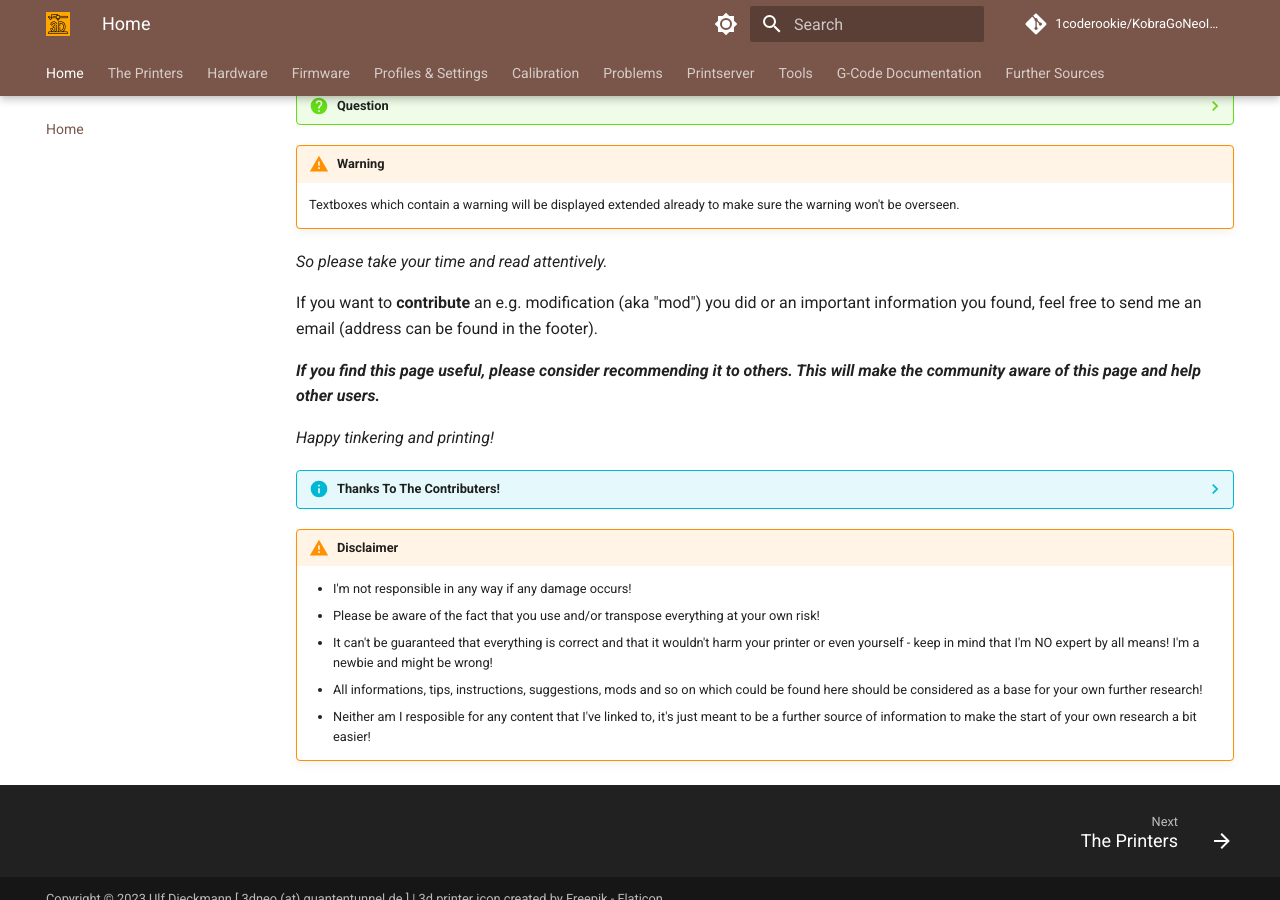
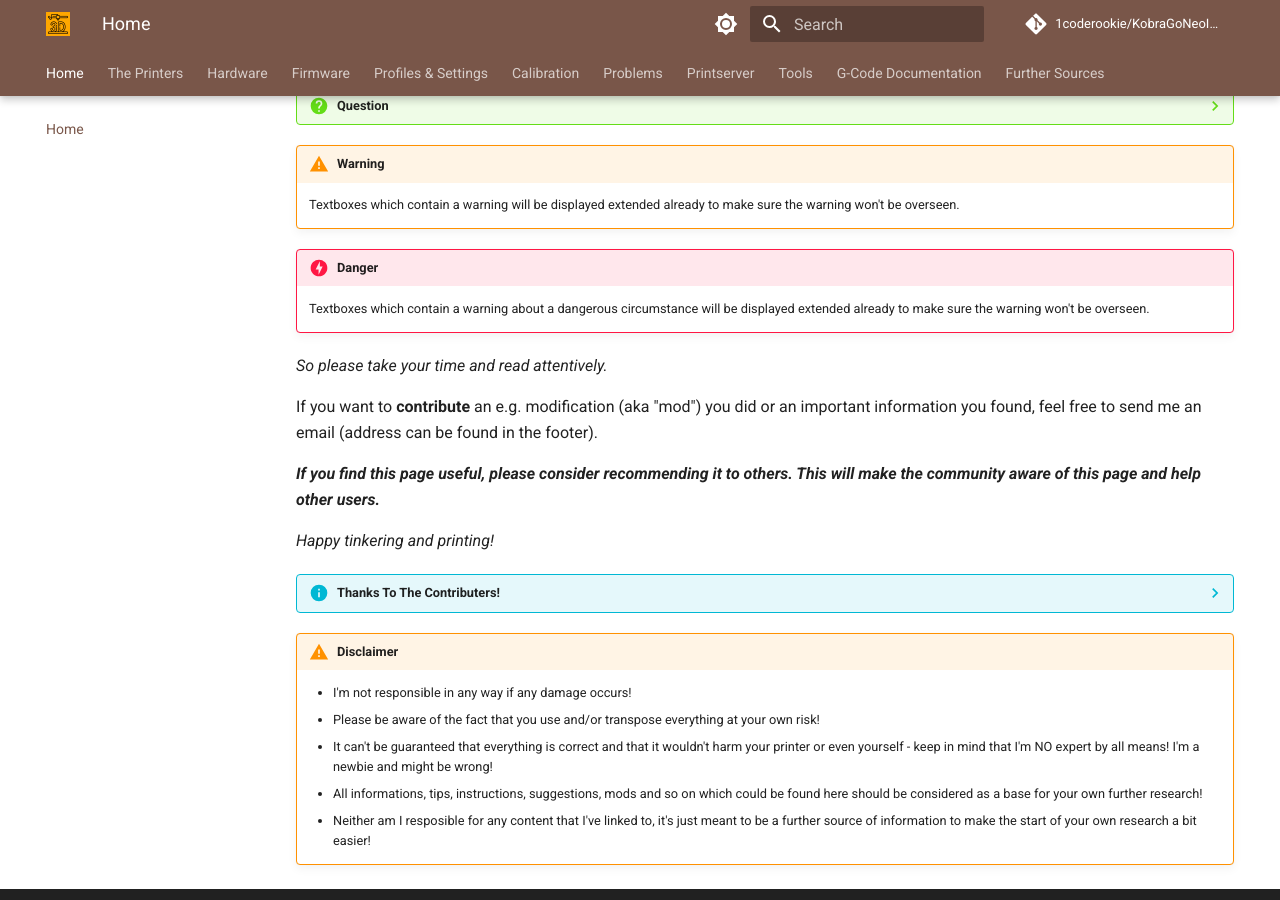
Before and after one commit to 1coderookie/KobraGoNeoInsights, an MkDocs documentation site: the page built from docs/index.md, in a window 1280 px wide and 900 px high, scrolled down 538 px. Built offline with MkDocs 1.6.1 and Material for MkDocs 9.7.7, drawn with Linux system fonts in a browser that asks for light colours; comment, search, counter and statistics services are not loaded.

Commit message:
Update index.md

```diff
--- a/docs/index.md
+++ b/docs/index.md
@@ -29,6 +29,10 @@ Depending on the color of the box, it's either a tip, information, instruction,
 
     Textboxes which contain a warning will be displayed extended already to make sure the warning won't be overseen.
 
+!!! danger "Danger"
+
+    Textboxes which contain a warning about a dangerous circumstance will be displayed extended already to make sure the warning won't be overseen.
+
 *So please take your time and read attentively.*
 
 If you want to **contribute** an e.g. modification (aka "mod") you did or an important information you found, feel free to send me an email (address can be found in the footer).
```
